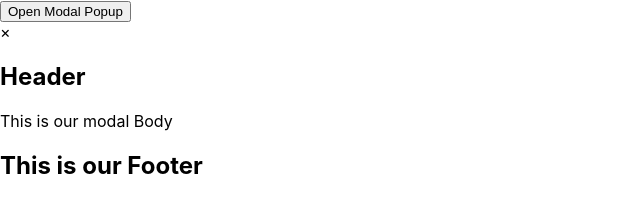
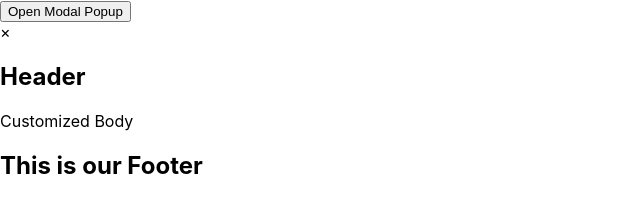
Before and after one commit to firoliyos/React-Custom-Modal-Popup, a React (Create React App) app in the folder custom-modal-popup/: page / in a window 1280 px wide. Both pictures are taken after a click on the button "Open Modal Popup". Shown: the top 201 px of the page, without its empty margins (0-640 px from the left). Built offline with nearby package versions, Linux system fonts and the light colour scheme.

Commit message:
modal-test.jsx-props-given

```diff
--- a/custom-modal-popup/src/components/modal-test.jsx
+++ b/custom-modal-popup/src/components/modal-test.jsx
@@ -14,7 +14,7 @@ export default function ModalTest() {
     <div>
       <button onClick={handlePopup} >Open Modal Popup</button>
       {
-         showModalPopup && <Modal />
+         showModalPopup && <Modal body={<div>Customized Body</div>} />
       }
     </div>
    )
```
